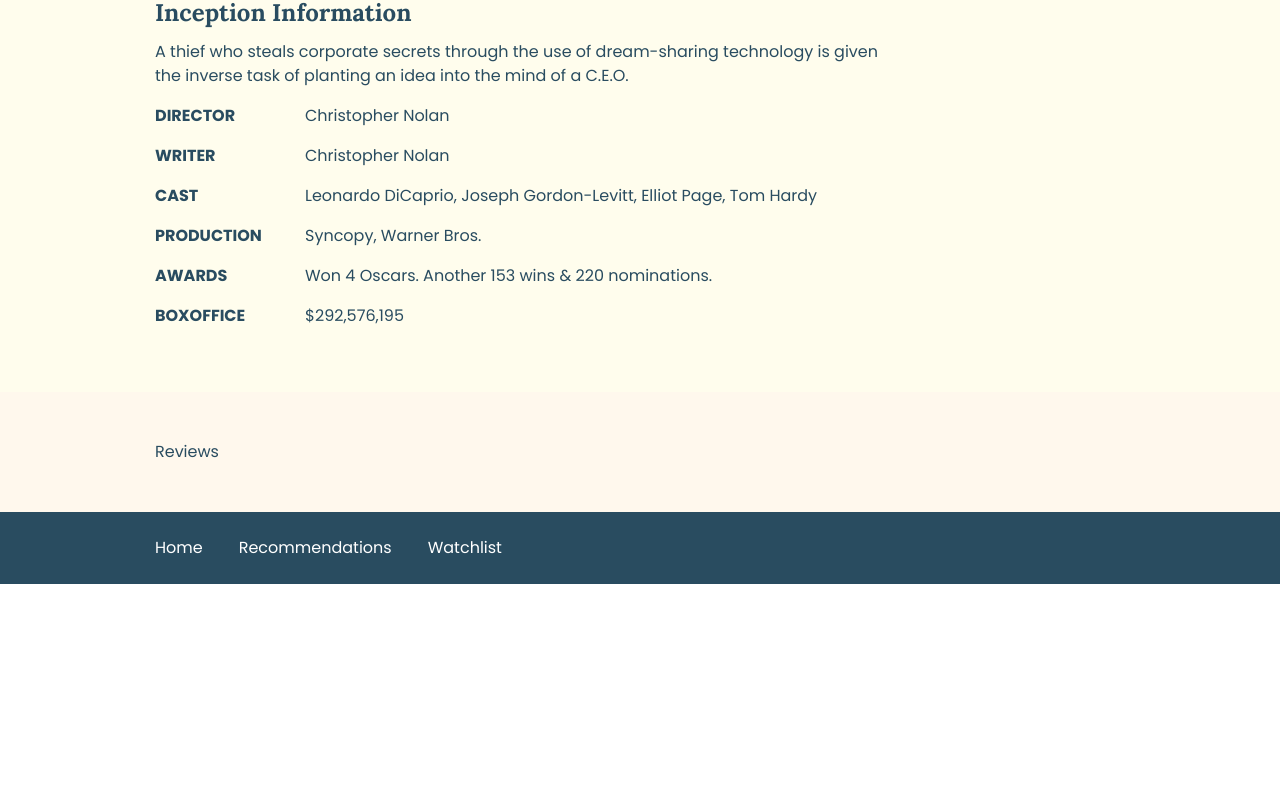
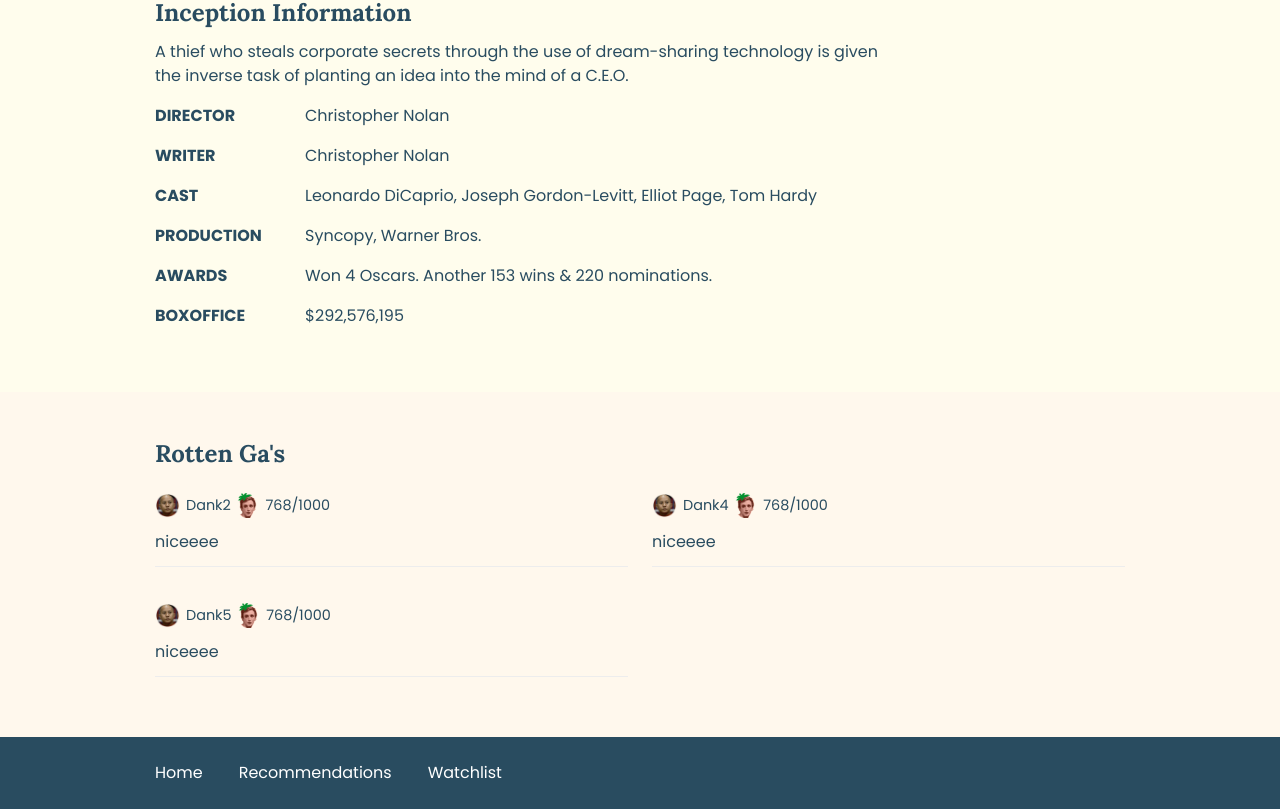
Before and after one commit to AlexDring/spicy-orange-db-react, a React (Create React App) app: page /media in a window 1280 px wide. Shown: the part 629-1438 px from the top of the page. Before the commit the page ends 1213 px from the top, so only its background shows below. Built offline with nearby package versions, Linux system fonts and the light colour scheme.

Commit message:
add props to review component so it can be reused on media page

```diff
--- a/src/components/MediaList.js
+++ b/src/components/MediaList.js
@@ -167,8 +167,6 @@ const media = [
 const highlightedMedia = media.slice(0, 4)
 const remainingMedia = media.slice(4)
 
-console.log(remainingMedia)
-
 const MediaList = () => {
   return(
     <>
@@ -179,7 +177,6 @@ const MediaList = () => {
             singleMedia={singleMedia} />
         ))}
       </MediaCardGridStyles>
-      {/* <div style={{'display': 'flex', 'justifyContent': 'space-between', 'marginTop': 30, 'flexWrap': 'wrap'}}> */}
       <MediaPosterGridStyles>
         {remainingMedia.map(singleMedia => (
           <MediaPoster
@@ -190,7 +187,6 @@ const MediaList = () => {
             type={singleMedia.Type} />
         ))}
       </MediaPosterGridStyles>
-      {/* </div> */}
     </>
   )
 }
--- /dev/null
+++ b/src/components/Review.js
@@ -0,0 +1,68 @@
+import PropTypes from 'prop-types'
+import rottenIcons from '../assets/images/rotten-gas/rottenIcons'
+import avatar from '../assets/images/avatar.png'
+import styled from 'styled-components'
+
+const ReviewStyles = styled.div`
+  display: grid;
+  grid-template-columns: ${props => props.large === 'true' ? '70px 1fr' : '1fr'};
+  grid-column-gap: 12px;
+  border-bottom: 1px solid #ededed;
+  margin-bottom: 12px;
+  padding-bottom: 12px;
+  > img {
+    width: 100%;
+  }
+  h2 {
+    display: inline;
+    margin-right: 6;
+  }
+  > p {
+    margin-top: 6px;
+    grid-column: 1 / -1;
+  }
+`
+
+const MediaScore = styled.div`
+    display: flex;
+    align-items: center;
+    font-size: 0.9em;
+    padding-bottom: 6px;
+    > * {
+      margin-right: 6px
+    }
+  `
+
+const Review = (props) => {
+  const { large, review } = props
+  console.log('reviews', props)
+  return(
+    <ReviewStyles large={large}>
+      {large  === 'true' && <img src={review.poster} alt="" />}
+      <div>
+        <MediaScore>
+          <img height="25"
+            src={avatar}
+            alt="Logged in users avatar" />
+          <p>{review.user}</p>
+          <img height="25"
+            src={
+              review.score > 899 ? rottenIcons.certifiedGa
+                : review.score > 599 ? rottenIcons.freshGa
+                  : rottenIcons.rottenGa}
+            alt="review score icon" />
+          <p>{review.score}/1000</p>
+        </MediaScore>
+        {large == 'true' && <><h2>{review.title}</h2><small>{review.year}</small></>}
+      </div>
+      <p className='mediaReview'>{review.review}</p>
+    </ReviewStyles>
+  )
+}
+
+Review.propTypes = {
+  large: PropTypes.string,
+  review: PropTypes.object
+}
+
+export default Review
--- a/src/components/ReviewList.js
+++ b/src/components/ReviewList.js
@@ -1,41 +1,5 @@
-import styled from 'styled-components'
-import rottenIcons from '../assets/images/rotten-gas/rottenIcons'
-import avatar from '../assets/images/avatar.png'
-import PropTypes from 'prop-types'
-
-const ReviewStyles = styled.div`
-  display: grid;
-  grid-template-columns: 70px 1fr;
-  grid-column-gap: 12px;
-  border-bottom: 1px solid #ededed;
-  margin-bottom: 12px;
-  padding-bottom: 12px;
-  .mediaPoster {
-    width: 100%;
-  }
-  .mediaScore {
-    display: flex;
-    align-items: center;
-    font-size: 0.9em;
-    > * {
-      margin-right: 6px
-    }
-  }
-  .mediaTitle {
-    display: inline;
-    margin-right: 6;
-  }
-  .mediaReview {
-    grid-column: 1 / -1;
-  }
-`
-
-const ReviewGridStyles = styled.div`
-  display: grid;
-  grid-template-columns: repeat(auto-fit, minmax(350px, 1fr));
-  grid-gap: 24px;
-  align-items: baseline;
-`
+import ReviewGridStyles from '../styles/Grids'
+import Review from './Review'
 
 const reviews = [
   {
@@ -112,45 +76,14 @@ const reviews = [
   }
 ]
 
-const SingleReview = (props) => {
-  const { review  } = props
-  console.log(props)
-  return(
-    <ReviewStyles>
-      <img className='mediaPoster' src={review.poster} alt="" />
-      <div className='mediaMeta'>
-        <div className='mediaScore'>
-          <img height="25"
-            src={avatar}
-            alt="Logged in users avatar" />
-          <p>{review.user}</p>
-          <img height="25"
-            src={
-              review.score > 899 ? rottenIcons.certifiedGa
-                : review.score > 599 ? rottenIcons.freshGa
-                  : rottenIcons.rottenGa}
-            alt="review score icon" />
-          <p>{review.score}/1000</p>
-        </div>
-        <h2 className='mediaTitle'>{review.title}</h2><small>{review.year}</small>
-      </div>
-      <p className='mediaReview'>{review.review}</p>
-    </ReviewStyles>
-  )
-}
-
 const ReviewList = () => {
   return(
     <ReviewGridStyles>
       {reviews.map(review => (
-        <SingleReview key={review._id} review={review} />
+        <Review large='true' key={review._id} review={review} />
       ))}
     </ReviewGridStyles>
   )
 }
 
-SingleReview.propTypes = {
-  review: PropTypes.object
-}
-
 export default ReviewList
--- a/src/pages/Media.js
+++ b/src/pages/Media.js
@@ -1,6 +1,8 @@
 import { SectionStyles } from '../styles/styles'
 import MediaDetail from '../components/MediaDetail'
+import ReviewGridStyles from '../styles/Grids'
 import styled from 'styled-components'
+import Review from '../components/Review'
 
 const inception = {
   '_id': '60ba24a46960ba215ceabb99',
@@ -76,6 +78,8 @@ const inception = {
   'rottenCount': 3
 }
 
+inception.mediaDetail.rottenReviews.map(review => console.log(review.score, review.review, review.user))
+
 const MediaInformationWrapper = styled.section`
   padding: 0;
   h2 {
@@ -128,7 +132,12 @@ const Media = () => {
       </NewSectionStyles>
       <SectionStyles orange>
         <section>
-          <div>Reviews</div>
+          <h2>Rotten Ga&apos;s</h2>
+          <ReviewGridStyles>
+            {inception.mediaDetail.rottenReviews.map(review => (
+              <Review large='false' key={review._id} review={review} />
+            ))}
+          </ReviewGridStyles>
         </section>
       </SectionStyles>
     </>
--- a/src/styles/Grids.js
+++ b/src/styles/Grids.js
@@ -0,0 +1,10 @@
+import styled from 'styled-components'
+
+const ReviewGridStyles = styled.div`
+display: grid;
+grid-template-columns: repeat(auto-fit, minmax(350px, 1fr));
+grid-gap: 24px;
+align-items: baseline;
+`
+
+export default ReviewGridStyles
--- a/src/styles/Typography.js
+++ b/src/styles/Typography.js
@@ -20,8 +20,11 @@ const Typography = createGlobalStyle`
     margin: 0;
     line-height: 1.2;
   }
-  h1 {
+  h1, h2 {
     margin-bottom: 24px;
+  }
+  h3 {
+    margin-bottom: 12px
   }
   small {
     font-size: 12px;
```
